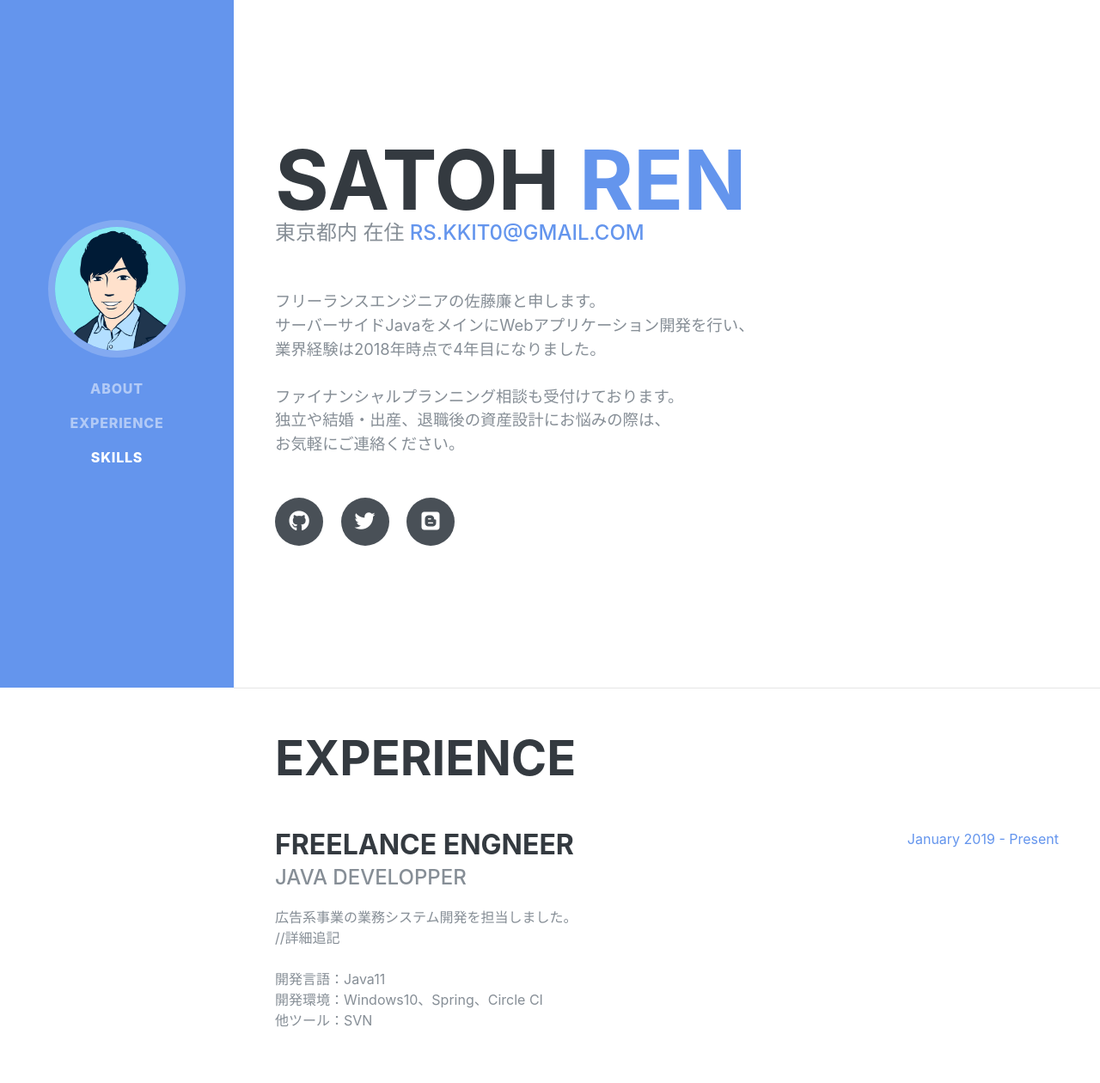
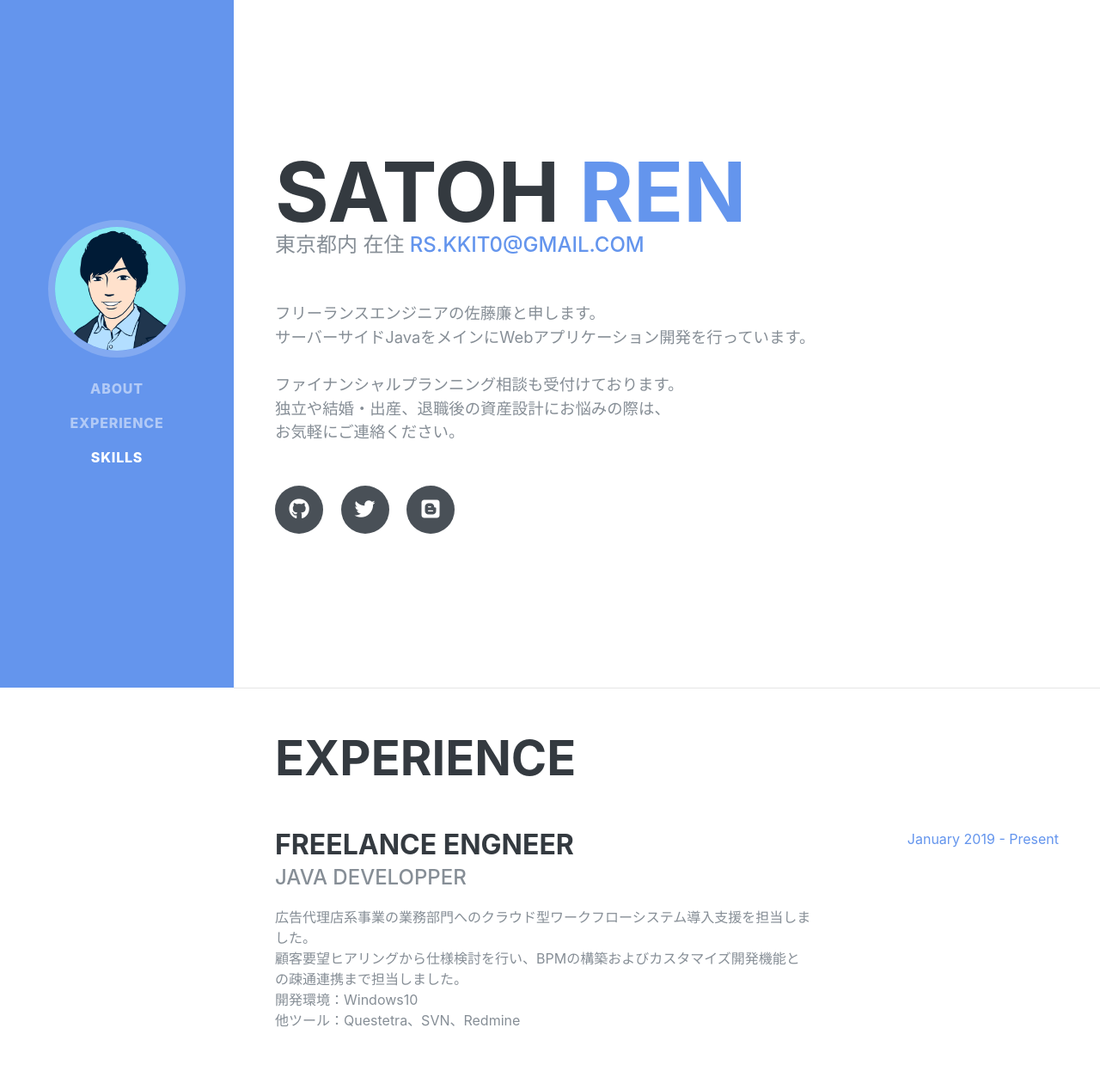
Before and after one commit to rs-kkit0/portfolio, a plain HTML site: page index.html in a window 1280 px wide. Shown: the top 1260 px of the page at 86% size. Drawn offline with Linux system fonts and the light colour scheme; a web font is replaced by a local one.

Commit message:
Update index.html

```diff
--- a/index.html
+++ b/index.html
@@ -70,7 +70,13 @@
           <div class="subheading mb-5">東京都内 在住
             <a href="mailto:rs.kkit0@gmail.com" target="_blank">rs.kkit0@gmail.com</a>
           </div>
-          <p class="lead mb-5">フリーランスエンジニアの佐藤廉と申します。<br>サーバーサイドJavaをメインにWebアプリケーション開発を行い、<br>業界経験は2018年時点で4年目になりました。<br><br>ファイナンシャルプランニング相談も受付けております。<br>独立や結婚・出産、退職後の資産設計にお悩みの際は、<br>お気軽にご連絡ください。<br></p>
+          <p class="lead mb-5">フリーランスエンジニアの佐藤廉と申します。
+            <br>サーバーサイドJavaをメインにWebアプリケーション開発を行っています。
+            <br><br>
+            ファイナンシャルプランニング相談も受付けております。
+            <br>独立や結婚・出産、退職後の資産設計にお悩みの際は、
+            <br>お気軽にご連絡ください。<br>
+          </p>
           <div class="social-icons">
             <a href="https://github.com/rs-kkit0" target="_blank">
               <i class="fab fa-github"></i>
@@ -95,7 +101,9 @@
             <div class="resume-content mr-auto">
               <h3 class="mb-0">Freelance Engneer</h3>
               <div class="subheading mb-3">Java Developper</div>
-              <p>広告系事業の業務システム開発を担当しました。<br>//詳細追記<br><br>開発言語：Java11<br>開発環境：Windows10、Spring、Circle CI<br>他ツール：SVN</p>
+              <p>広告代理店系事業の業務部門へのクラウド型ワークフローシステム導入支援を担当しました。
+                <br>顧客要望ヒアリングから仕様検討を行い、BPMの構築およびカスタマイズ開発機能との疎通連携まで担当しました。
+                <br>開発環境：Windows10<br>他ツール：Questetra、SVN、Redmine</p>
             </div>
             <div class="resume-date text-md-right">
               <span class="text-primary">January 2019 - Present</span>
```
